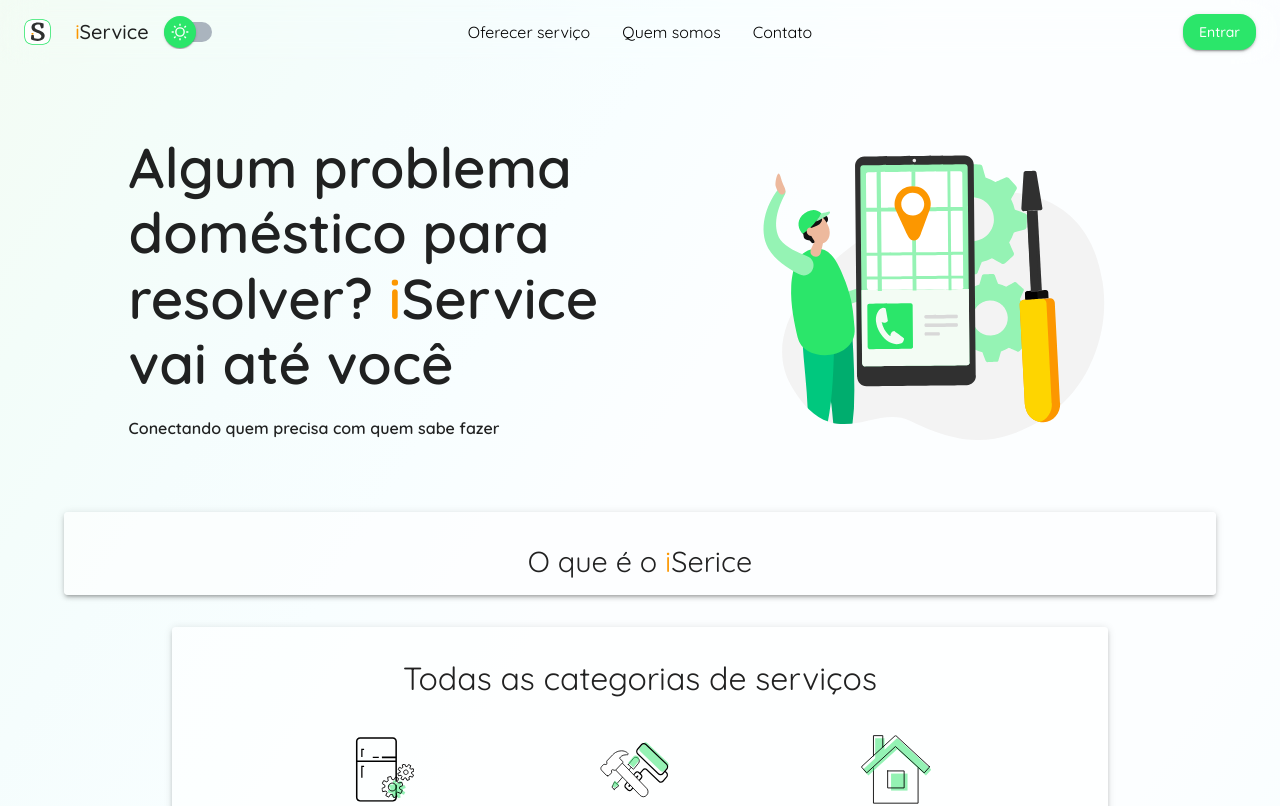
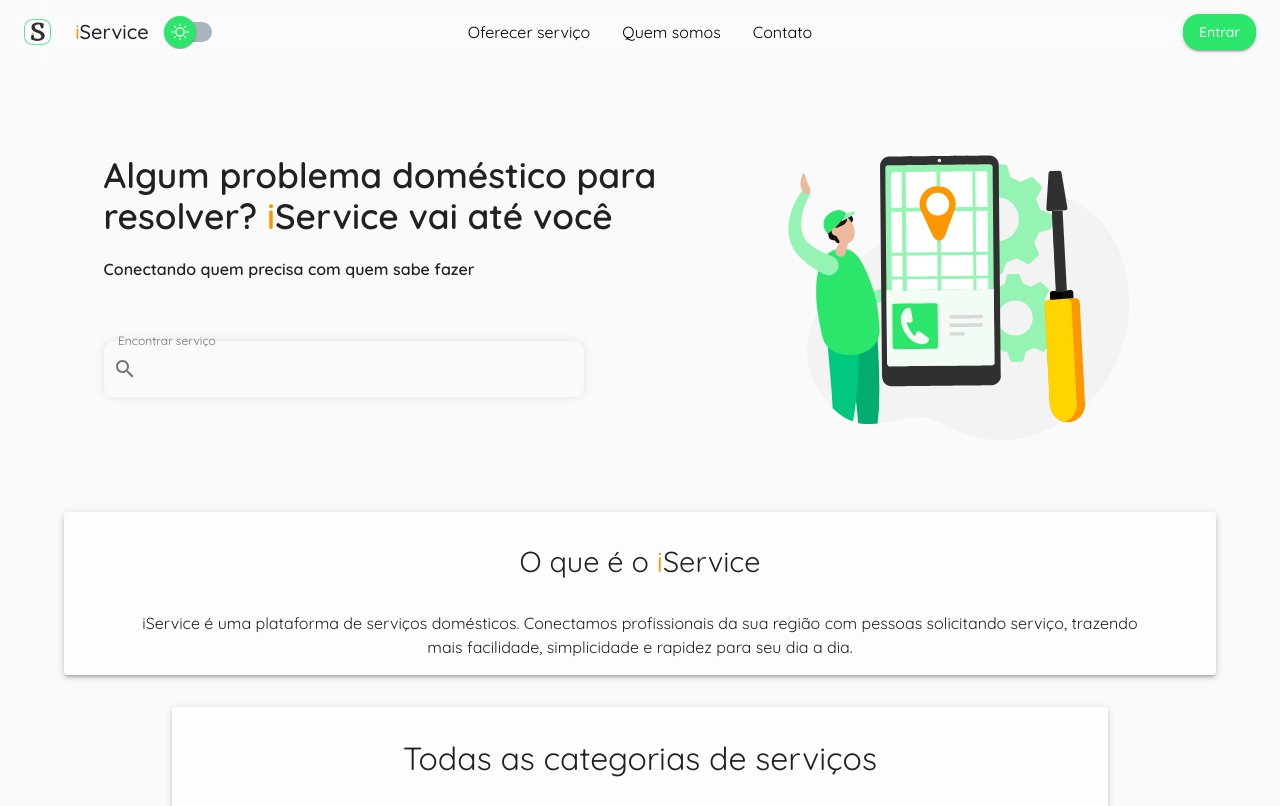
Before and after one commit to igorlamoia/iservice, a React (Vite) app: page / in a window 1280 px wide. Shown: the top 806 px of the page. Built offline with nearby package versions, Linux system fonts and the light colour scheme.

Commit message:
search e inicio de about

```diff
--- a/src/components/about-us/index.jsx
+++ b/src/components/about-us/index.jsx
@@ -23,13 +23,15 @@ export default function AboutUs() {
         sx={{
           py: 2,
           width: '100%',
+          px: 8,
         }}
       >
         <Typography
           variant="h4"
           align="center"
           sx={{
-            mt: 2,
+            my: 2,
+            mb: 4,
             fontSize: {
               xs: '1.4rem',
               sm: '1.8rem',
@@ -37,12 +39,18 @@ export default function AboutUs() {
           }}
         >
           O que é o <span style={{ color: 'var(--color-secondary)' }}>i</span>
-          Serice
+          Service
+        </Typography>
+        <Typography textAlign="center">
+          iService é uma plataforma de serviços domésticos. Conectamos
+          profissionais da sua região com pessoas solicitando serviço, trazendo
+          mais facilidade, simplicidade e rapidez para seu dia a dia.
         </Typography>
         <Stack direction={'row'}></Stack>
         <lottie-interactive
           path="Escolha.json"
           interaction="hover"
+          style={{ height: 300, width: 300 }}
         ></lottie-interactive>
       </Paper>
     </Container>
--- a/src/components/search-input/index.jsx
+++ b/src/components/search-input/index.jsx
@@ -1,17 +1,205 @@
-import React from 'react';
+/* eslint-disable no-use-before-define */
+/* eslint-disable react/jsx-props-no-spreading */
+import React, { useState } from 'react';
 import './style.scss';
-import SearchSVG from '../../assets/search-icon.svg';
+// import SearchSVG from '../../assets/search-icon.svg';
+import {
+  Autocomplete,
+  CircularProgress,
+  InputAdornment,
+  styled,
+  TextField,
+} from '@mui/material';
+import SearchIcon from '@mui/icons-material/Search';
+import { AccountCircle } from '@mui/icons-material';
 
 export default function SearchInput() {
+  const [loading, setLoading] = useState(false);
+
+  const ValidationTextField = styled(TextField)({
+    '& input + fieldset': {
+      borderColor: 'green',
+      borderWidth: 0,
+      // p: 20,
+      boxShadow: '0px 0px 10px rgba(0, 0, 0, 0.1)',
+      borderRadius: 10,
+    },
+    'label + &': {
+      marginBot: 3,
+    },
+    '& input:valid:focus + fieldset': {
+      // borderLeftWidth: 6,
+      // borderColor: 'green',
+      borderWidth: 1,
+      padding: '4px !important', // override inline-style
+    },
+  });
+
   return (
-    <div className="input-wrapper">
-      <img src={SearchSVG} alt="" />
-      <input
-        type="text"
-        name="profissionais-search"
-        id=""
-        placeholder="Pesquise profissionais"
-      />
-    </div>
+    <Autocomplete
+      disablePortal
+      id="combo-box-demo"
+      options={top100Films}
+      sx={{
+        width: { xs: '100%', sm: '100%', md: 480 },
+        mt: 2,
+        py: 3,
+        // boxShadow: '0px 0px 10px rgba(0, 0, 0, 0.1)',
+        border: 'none',
+        borderRadius: 10,
+        // bgcolor: 'red',
+      }}
+      freeSolo
+      renderInput={(params) => (
+        <ValidationTextField
+          {...params}
+          label="Encontrar serviço"
+          InputProps={{
+            ...params.InputProps,
+            endAdornment: (
+              <>
+                {loading ? (
+                  <CircularProgress color="inherit" size={20} />
+                ) : null}
+                {params.InputProps.endAdornment}
+              </>
+            ),
+            startAdornment: (
+              <InputAdornment position="start">
+                <SearchIcon />
+              </InputAdornment>
+            ),
+          }}
+          sx={{ border: 0 }}
+        />
+      )}
+    />
   );
 }
+const top100Films = [
+  { label: 'The Shawshank Redemption', year: 1994 },
+  { label: 'The Godfather', year: 1972 },
+  { label: 'The Godfather: Part II', year: 1974 },
+  { label: 'The Dark Knight', year: 2008 },
+  { label: '12 Angry Men', year: 1957 },
+  { label: "Schindler's List", year: 1993 },
+  { label: 'Pulp Fiction', year: 1994 },
+  {
+    label: 'The Lord of the Rings: The Return of the King',
+    year: 2003,
+  },
+  { label: 'The Good, the Bad and the Ugly', year: 1966 },
+  { label: 'Fight Club', year: 1999 },
+  {
+    label: 'The Lord of the Rings: The Fellowship of the Ring',
+    year: 2001,
+  },
+  {
+    label: 'Star Wars: Episode V - The Empire Strikes Back',
+    year: 1980,
+  },
+  { label: 'Forrest Gump', year: 1994 },
+  { label: 'Inception', year: 2010 },
+  {
+    label: 'The Lord of the Rings: The Two Towers',
+    year: 2002,
+  },
+  { label: "One Flew Over the Cuckoo's Nest", year: 1975 },
+  { label: 'Goodfellas', year: 1990 },
+  { label: 'The Matrix', year: 1999 },
+  { label: 'Seven Samurai', year: 1954 },
+  {
+    label: 'Star Wars: Episode IV - A New Hope',
+    year: 1977,
+  },
+  { label: 'City of God', year: 2002 },
+  { label: 'Se7en', year: 1995 },
+  { label: 'The Silence of the Lambs', year: 1991 },
+  { label: "It's a Wonderful Life", year: 1946 },
+  { label: 'Life Is Beautiful', year: 1997 },
+  { label: 'The Usual Suspects', year: 1995 },
+  { label: 'Léon: The Professional', year: 1994 },
+  { label: 'Spirited Away', year: 2001 },
+  { label: 'Saving Private Ryan', year: 1998 },
+  { label: 'Once Upon a Time in the West', year: 1968 },
+  { label: 'American History X', year: 1998 },
+  { label: 'Interstellar', year: 2014 },
+  { label: 'Casablanca', year: 1942 },
+  { label: 'City Lights', year: 1931 },
+  { label: 'Psycho', year: 1960 },
+  { label: 'The Green Mile', year: 1999 },
+  { label: 'The Intouchables', year: 2011 },
+  { label: 'Modern Times', year: 1936 },
+  { label: 'Raiders of the Lost Ark', year: 1981 },
+  { label: 'Rear Window', year: 1954 },
+  { label: 'The Pianist', year: 2002 },
+  { label: 'The Departed', year: 2006 },
+  { label: 'Terminator 2: Judgment Day', year: 1991 },
+  { label: 'Back to the Future', year: 1985 },
+  { label: 'Whiplash', year: 2014 },
+  { label: 'Gladiator', year: 2000 },
+  { label: 'Memento', year: 2000 },
+  { label: 'The Prestige', year: 2006 },
+  { label: 'The Lion King', year: 1994 },
+  { label: 'Apocalypse Now', year: 1979 },
+  { label: 'Alien', year: 1979 },
+  { label: 'Sunset Boulevard', year: 1950 },
+  {
+    label:
+      'Dr. Strangelove or: How I Learned to Stop Worrying and Love the Bomb',
+    year: 1964,
+  },
+  { label: 'The Great Dictator', year: 1940 },
+  { label: 'Cinema Paradiso', year: 1988 },
+  { label: 'The Lives of Others', year: 2006 },
+  { label: 'Grave of the Fireflies', year: 1988 },
+  { label: 'Paths of Glory', year: 1957 },
+  { label: 'Django Unchained', year: 2012 },
+  { label: 'The Shining', year: 1980 },
+  { label: 'WALL·E', year: 2008 },
+  { label: 'American Beauty', year: 1999 },
+  { label: 'The Dark Knight Rises', year: 2012 },
+  { label: 'Princess Mononoke', year: 1997 },
+  { label: 'Aliens', year: 1986 },
+  { label: 'Oldboy', year: 2003 },
+  { label: 'Once Upon a Time in America', year: 1984 },
+  { label: 'Witness for the Prosecution', year: 1957 },
+  { label: 'Das Boot', year: 1981 },
+  { label: 'Citizen Kane', year: 1941 },
+  { label: 'North by Northwest', year: 1959 },
+  { label: 'Vertigo', year: 1958 },
+  {
+    label: 'Star Wars: Episode VI - Return of the Jedi',
+    year: 1983,
+  },
+  { label: 'Reservoir Dogs', year: 1992 },
+  { label: 'Braveheart', year: 1995 },
+  { label: 'M', year: 1931 },
+  { label: 'Requiem for a Dream', year: 2000 },
+  { label: 'Amélie', year: 2001 },
+  { label: 'A Clockwork Orange', year: 1971 },
+  { label: 'Like Stars on Earth', year: 2007 },
+  { label: 'Taxi Driver', year: 1976 },
+  { label: 'Lawrence of Arabia', year: 1962 },
+  { label: 'Double Indemnity', year: 1944 },
+  {
+    label: 'Eternal Sunshine of the Spotless Mind',
+    year: 2004,
+  },
+  { label: 'Amadeus', year: 1984 },
+  { label: 'To Kill a Mockingbird', year: 1962 },
+  { label: 'Toy Story 3', year: 2010 },
+  { label: 'Logan', year: 2017 },
+  { label: 'Full Metal Jacket', year: 1987 },
+  { label: 'Dangal', year: 2016 },
+  { label: 'The Sting', year: 1973 },
+  { label: '2001: A Space Odyssey', year: 1968 },
+  { label: "Singin' in the Rain", year: 1952 },
+  { label: 'Toy Story', year: 1995 },
+  { label: 'Bicycle Thieves', year: 1948 },
+  { label: 'The Kid', year: 1921 },
+  { label: 'Inglourious Basterds', year: 2009 },
+  { label: 'Snatch', year: 2000 },
+  { label: '3 Idiots', year: 2009 },
+  { label: 'Monty Python and the Holy Grail', year: 1975 },
+];
--- a/src/global/theme.js
+++ b/src/global/theme.js
@@ -37,9 +37,9 @@ export const getTheme = (mode) => ({
       : {
           // background-image: linear-gradient(to right top, #141e1e, #162827, #183230, #1a3d38, #1d4840);
           // common: { black: '#000', white: '#fff' },
-          background: { paper: 'rgba(0, 0, 0, 0.5)', default: '#000' },
+          background: { paper: 'rgba(0, 0, 0, 0.5)', default: 'rgb(9,9,10)' },
           shape: {
-            main: 'rgb(24 24 27)',
+            main: 'rgb(9,9,10)',
             light: '#1F2A37',
           },
           primary: {
--- a/src/hooks/useTheme.jsx
+++ b/src/hooks/useTheme.jsx
@@ -25,15 +25,15 @@ export function ColorModeProvider({ children }) {
     <ColorModeContext.Provider value={valuesTheme}>
       <ThemeProvider theme={theme}>
         <CssBaseline enableColorScheme />
-        <Box
+        {/* <Box
           sx={{
             background: mode
               ? 'linear-gradient(to right bottom, #f3fcf4, #f3fdf9, #f5fdfd, #f8feff, #fcfeff, #fcfeff, #fcfeff, #fcfeff, #f8feff, #f5fdfd, #f3fdf9, #f3fcf4)'
               : 'linear-gradient(to right bottom, #141e1e, #111e20, #0e1d22, #0c1c24, #0d1b26, #0d1b26, #0d1b26, #0d1b26, #0c1c24, #0e1d22, #111e20, #141e1e)',
           }}
-        >
-          {children}
-        </Box>
+        > */}
+        {children}
+        {/* </Box> */}
       </ThemeProvider>
     </ColorModeContext.Provider>
   );
--- a/src/pages/home/index.jsx
+++ b/src/pages/home/index.jsx
@@ -3,7 +3,7 @@ import './style.scss';
 import LottieAnimacao from 'lottie-react';
 import { Container, Typography } from '@mui/material';
 import iServiceLottie from '../../assets/iservice-lottie.json';
-import { ServiceCard, WorkerCard, Footer } from '../../components';
+import { ServiceCard, WorkerCard, Footer, SearchInput } from '../../components';
 import { Categorias } from './categorias';
 import ResponsiveAppBar from '../../components/app-bar';
 import { Carousel } from './carousel';
@@ -20,10 +20,9 @@ export default function Home() {
               variant="h1"
               sx={{
                 fontSize: {
-                  lg: '3.5rem',
-                  md: '2.4rem',
-                  sm: '2rem',
                   xs: '1.5rem',
+                  sm: '1.7rem',
+                  lg: '2.2rem',
                 },
                 mt: { xs: '3rem', md: '2rem', lg: 0 },
                 fontWeight: '600',
@@ -33,6 +32,7 @@ export default function Home() {
               até você
             </Typography>
             <p>Conectando quem precisa com quem sabe fazer</p>
+            <SearchInput />
           </div>
           <LottieAnimacao animationData={iServiceLottie} className="lottie" />
         </Container>
--- a/src/pages/home/style.scss
+++ b/src/pages/home/style.scss
@@ -13,7 +13,7 @@ main {
       gap: 20px;
       font-weight: 600;
       font-size: 1rem;
-      max-width: 500px;
+      max-width: 600px;
       span {
         color: var(--color-secondary);
       }
```
